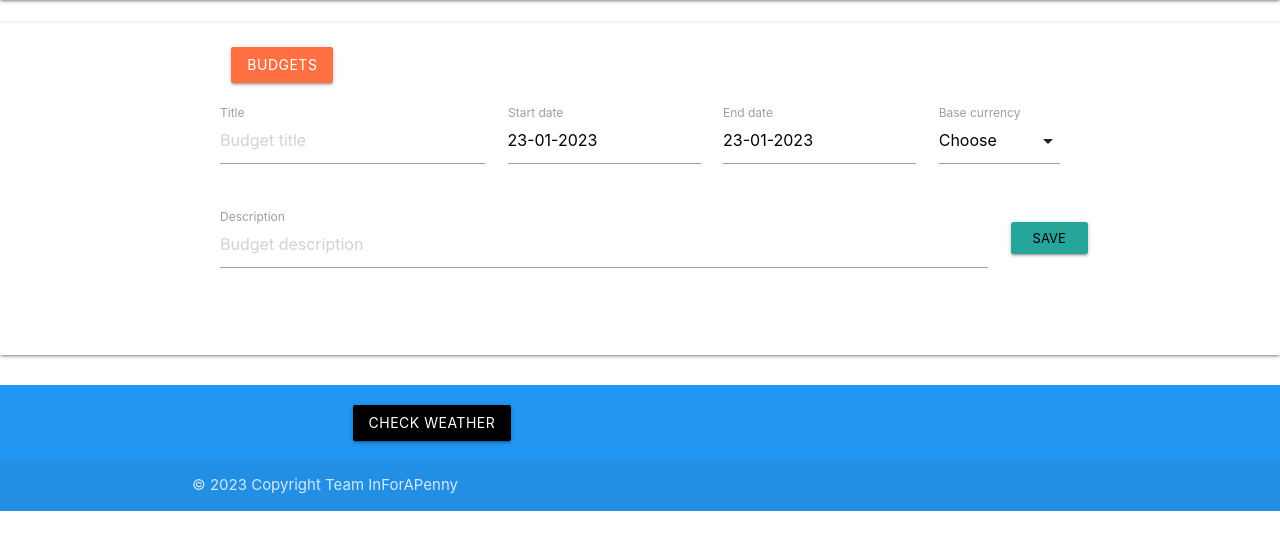
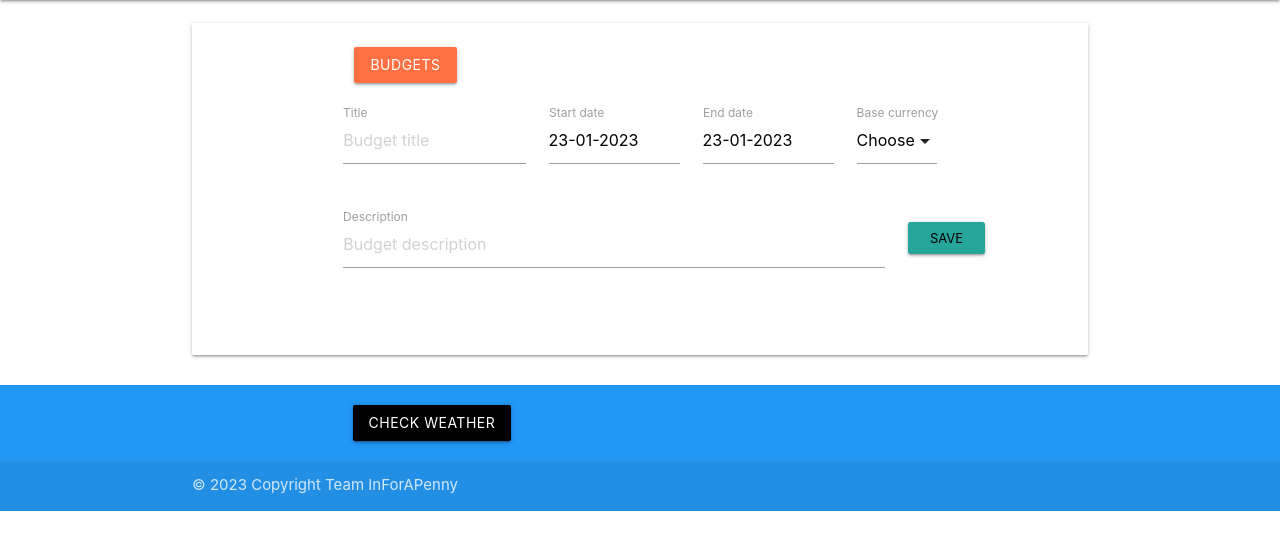
Before and after one commit to ibuttimer/in-for-a-penny, a Django app: page /budget/new/ in a window 1280 px wide. Shown: the part 127-677 px from the top of the page. Run offline with Django 4.2, Linux system fonts and the light colour scheme; some libraries are stand-ins or nearby versions.

Commit message:
fix: card panel style

```diff
--- a/templates/budget/budget_form.html
+++ b/templates/budget/budget_form.html
@@ -8,6 +8,8 @@
 
 {% block content %}
 <div class="section">
+    <div class="container center-align">
+        <div class="col s12 m5">
             <div class="card-panel">
                 <div class="container">
                     <div class="row">
@@ -147,6 +149,8 @@
                 </div>
             </div>
         </div>
+    </div>
+</div>
 
 {% if budget_id %}
 <script>
```
Also changed, not shown: templates/base/links.html (+7 -2 lines). Lines whose indentation alone changed are shown as unchanged.
